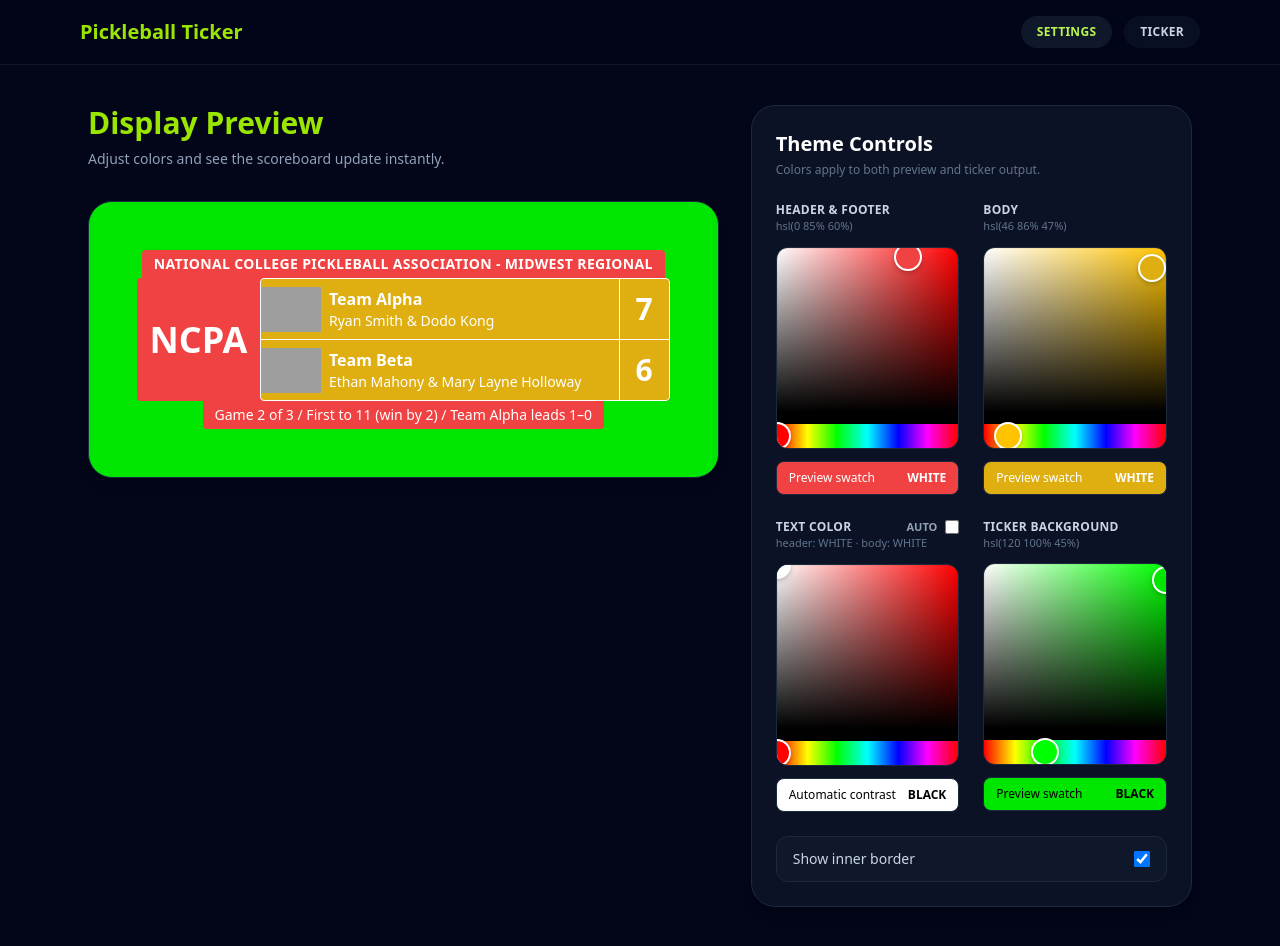
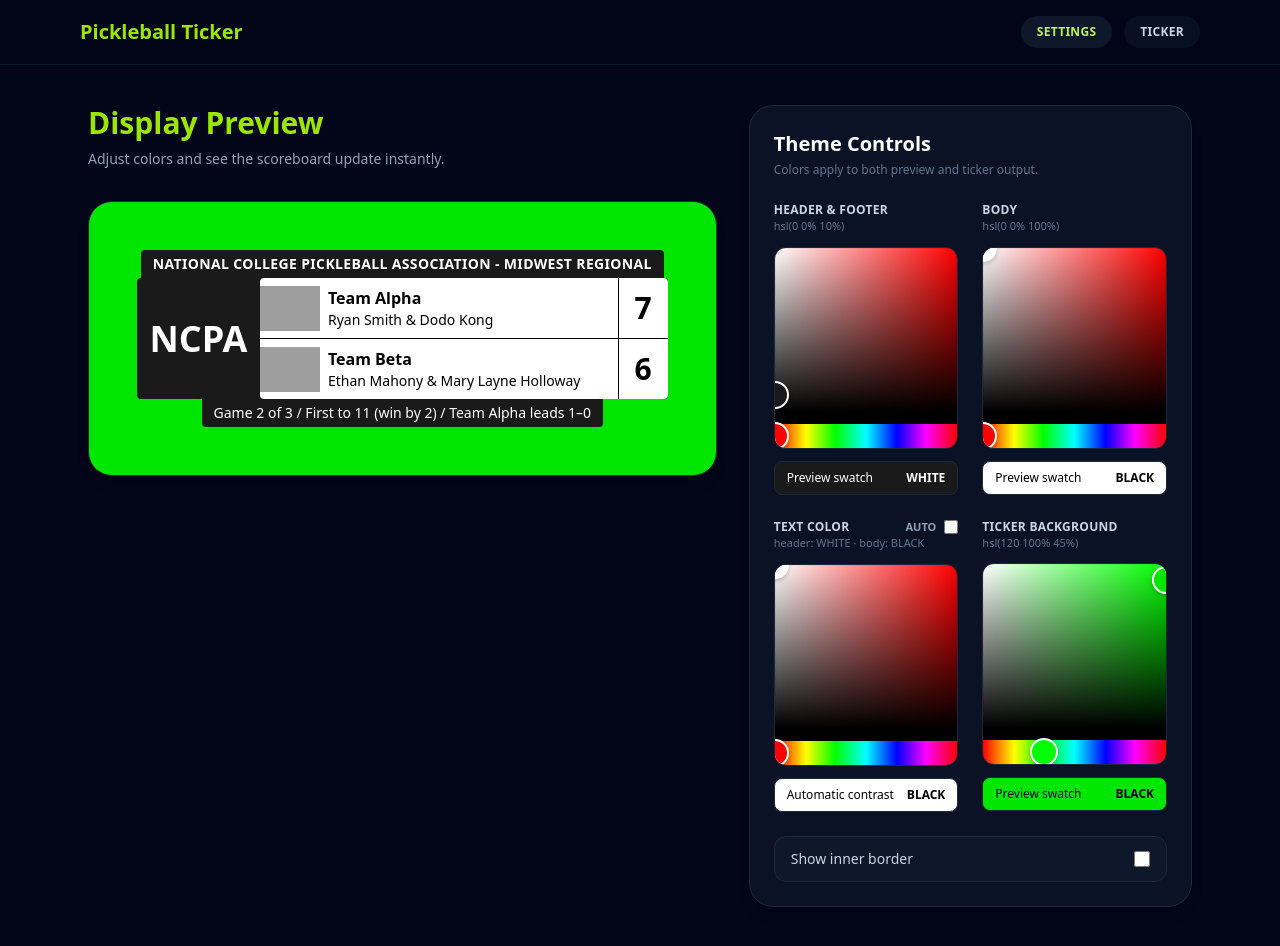
Before and after one commit to brandon-relentnet/ncpa-ticker, a React (Vite) app: page /settings in a window 1280 px wide. Built offline with nearby package versions, Linux system fonts and the light colour scheme; grey boxes are pictures that could not be loaded.

Commit message:
Updated default values and fine tuned some css.

```diff
--- a/src/App.jsx
+++ b/src/App.jsx
@@ -1,5 +1,11 @@
 import { useEffect, useMemo, useState } from "react";
-import { NavLink, Navigate, Route, Routes, useLocation } from "react-router-dom";
+import {
+  NavLink,
+  Navigate,
+  Route,
+  Routes,
+  useLocation,
+} from "react-router-dom";
 import "./App.css";
 import match_info from "./DummyData";
 import SettingsPage from "./pages/Settings";
@@ -62,7 +68,7 @@ export default function App() {
     initialManualTextColor
   );
   const [showBorder, setShowBorder] = useState(
-    storedTheme?.showBorder ?? true
+    storedTheme?.showBorder ?? false
   );
 
   useEffect(() => {
@@ -104,7 +110,10 @@ export default function App() {
       {!isTickerRoute && (
         <header className="border-b border-slate-900 bg-slate-950/90 backdrop-blur">
           <div className="mx-auto flex max-w-6xl items-center justify-between p-4">
-            <NavLink to="/settings" className="text-xl font-semibold text-lime-400">
+            <NavLink
+              to="/settings"
+              className="text-xl font-semibold text-lime-400"
+            >
               Pickleball Ticker
             </NavLink>
             <nav className="flex gap-3">
@@ -129,7 +138,9 @@ export default function App() {
                     to={link.to}
                     className={({ isActive }) =>
                       `${navLinkBaseClasses} ${
-                        isActive ? "bg-slate-900 text-lime-300" : "text-slate-400"
+                        isActive
+                          ? "bg-slate-900 text-lime-300"
+                          : "text-slate-400"
                       }`
                     }
                   >
@@ -171,9 +182,7 @@ export default function App() {
               primaryColor={primaryColor}
               secondaryColor={secondaryColor}
               showBorder={showBorder}
-              manualTextColor={
-                manualTextColorEnabled ? manualTextColor : null
-              }
+              manualTextColor={manualTextColorEnabled ? manualTextColor : null}
               tickerBackground={tickerBackground}
             />
           }
--- a/src/pages/Settings.jsx
+++ b/src/pages/Settings.jsx
@@ -144,6 +144,7 @@ export default function SettingsPage({
               color={secondaryColor}
               onChange={setSecondaryColor}
             />
+
             <TextColorControl
               manualEnabled={manualTextColorEnabled}
               manualColor={manualTextColor}
--- a/src/utils/colors.js
+++ b/src/utils/colors.js
@@ -1,5 +1,5 @@
-export const DEFAULT_PRIMARY = { h: 0, s: 85, l: 60 };
-export const DEFAULT_SECONDARY = { h: 46, s: 86, l: 47 };
+export const DEFAULT_PRIMARY = { h: 0, s: 0, l: 10 };
+export const DEFAULT_SECONDARY = { h: 0, s: 0, l: 100 };
 export const DEFAULT_TICKER_BACKGROUND = { h: 120, s: 100, l: 45 };
 export const DEFAULT_TEXT_COLOR = { h: 0, s: 0, l: 100 };
 
```
